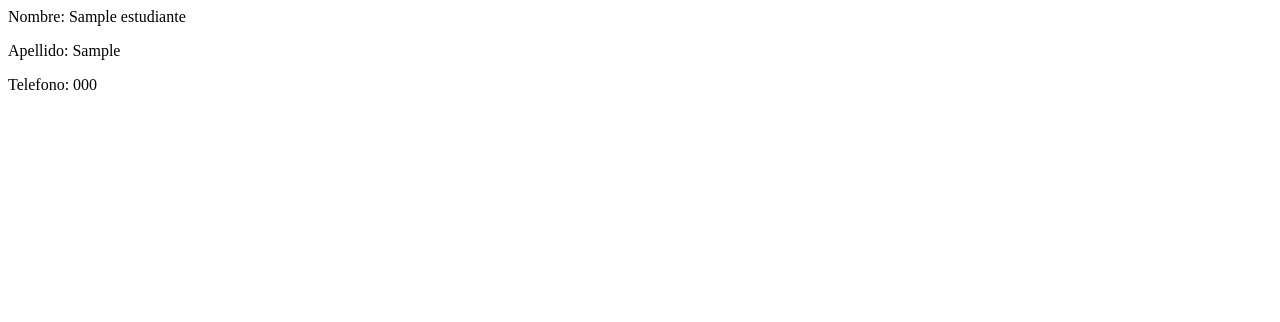
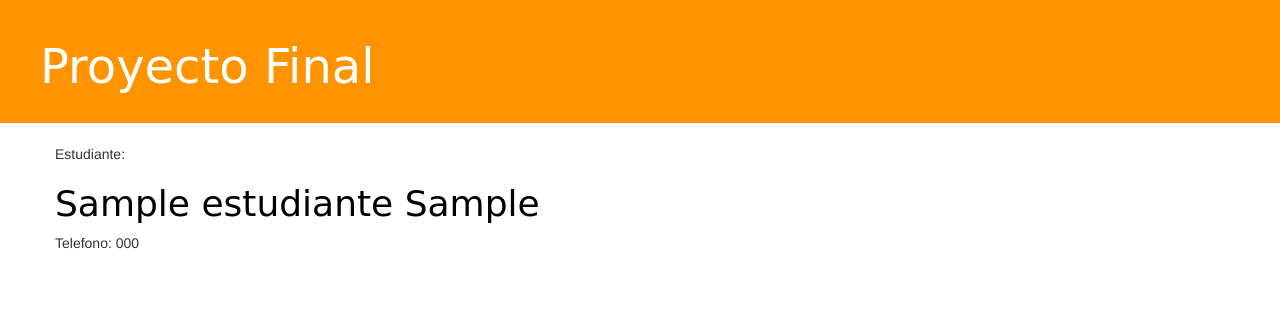
Before and after one commit to reifinal/final, a Django app: page / in a window 1280 px wide. Shown: the top 322 px of the page. Run offline with Django 3.2, Linux system fonts and the light colour scheme; tables that the repository leaves empty hold one stand-in row (values such as "Sample post"); some libraries are stand-ins or nearby versions.

Commit message:
6) listado y detalles estudiantes.

```diff
--- /dev/null
+++ b/pfinal/static/css/pfinal.css
@@ -0,0 +1,50 @@
+h1 a {
+    color: #FCA205;
+}
+.page-header {
+    background-color: #ff9400;
+    margin-top: 0;
+    padding: 20px 20px 20px 40px;
+}
+
+.page-header h1, .page-header h1 a, .page-header h1 a:visited, .page-header h1 a:active {
+    color: #ffffff;
+    font-size: 36pt;
+    text-decoration: none;
+}
+
+.content {
+    margin-left: 40px;
+}
+
+h1, h2, h3, h4 {
+    font-family: 'Lobster', cursive;
+}
+
+.date {
+    float: right;
+    color: #828282;
+}
+
+.save {
+    float: right;
+}
+
+.post-form textarea, .post-form input {
+    width: 100%;
+}
+
+.top-menu, .top-menu:hover, .top-menu:visited {
+    color: #ffffff;
+    float: right;
+    font-size: 26pt;
+    margin-right: 20px;
+}
+
+.post {
+    margin-bottom: 70px;
+}
+
+.post h1 a, .post h1 a:visited {
+    color: #000000;
+}
--- /dev/null
+++ b/pfinal/templates/pfinal/base.html
@@ -0,0 +1,22 @@
+{% load staticfiles %}
+<html>
+    <head>
+        <title>Proyecto final</title>
+        <link rel="stylesheet" href="//maxcdn.bootstrapcdn.com/bootstrap/3.2.0/css/bootstrap.min.css">
+        <link rel="stylesheet" href="//maxcdn.bootstrapcdn.com/bootstrap/3.2.0/css/bootstrap-theme.min.css">
+        <link rel="stylesheet" href="{% static 'css/pfinal.css' %}">
+    </head>
+    <body>
+        <div class="page-header">
+            <h1><a href="/">Proyecto Final</a></h1>
+        </div>
+        <div class="content container">
+            <div class="row">
+                <div class="col-md-8">
+                {% block content %}
+                {% endblock %}
+                </div>
+            </div>
+        </div>
+    </body>
+</html>
--- a/pfinal/templates/pfinal/lista_estudiantes.html
+++ b/pfinal/templates/pfinal/lista_estudiantes.html
@@ -1,9 +1,11 @@
-{{ estudiante }}
+{% extends 'pfinal/base.html' %}
 
-{% for estudiante in estudiantes %}
-        <div>
-            <p>Nombre: {{ estudiante.nombre }}</p>
-            <p>Apellido: {{ estudiante.apellido }}</p>
-            <p>Telefono: {{ estudiante.telefono }}</p>
-        </div>
-{% endfor %}
+{% block content %}
+    {% for estudiante in estudiantes %}
+    <div class="post">
+        <p>Estudiante: </p>
+        <h1><a href="{% url 'pfinal.views.detalle_estudiante' pk=estudiante.pk %}">{{ estudiante.nombre }} {{ estudiante.apellido }}</a></h1>
+        <p>Telefono: {{ estudiante.telefono }}</p>
+    </div>
+    {% endfor %}
+{% endblock content %}
--- a/pfinal/urls.py
+++ b/pfinal/urls.py
@@ -2,5 +2,6 @@ from django.conf.urls import include, url
 from . import views
 
 urlpatterns = [
-        url(r'^$', views.lista_estudiantes),
+    url(r'^$', views.lista_estudiantes),
+    url(r'^estudiante/(?P<pk>[0-9]+)/$', views.detalle_estudiante),
     ]
--- a/pfinal/views.py
+++ b/pfinal/views.py
@@ -1,9 +1,13 @@
-from django.shortcuts import render
+from django.shortcuts import render, get_object_or_404
 from .models import Estudiante
 
 def lista_estudiantes(request):
     estudiantes = Estudiante.objects.all().order_by('apellido')
     return render(request, 'pfinal/lista_estudiantes.html', {'estudiantes':estudiantes})
+
+def detalle_estudiante(request, pk):
+        estudiantes = get_object_or_404(Estudiante, pk=pk)
+        return render(request, 'pfinal/detalle_estudiante.html', {'estudiantes': estudiantes})
 #
 #from django.contrib.auth.models import User
 #from django.contrib.auth import authenticate, login
```
Also changed, not shown: pfinal/templates/pfinal/detalle_estudiante.html (added, +8 -0 lines).
